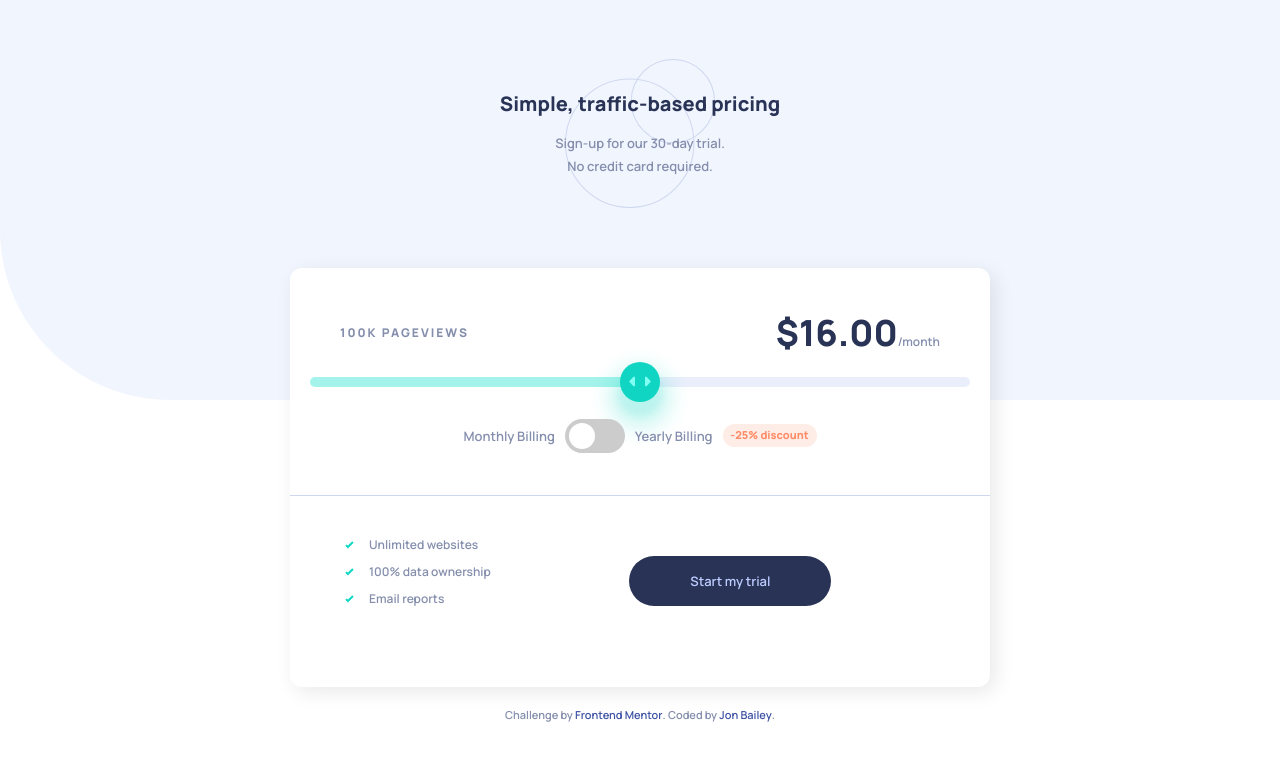
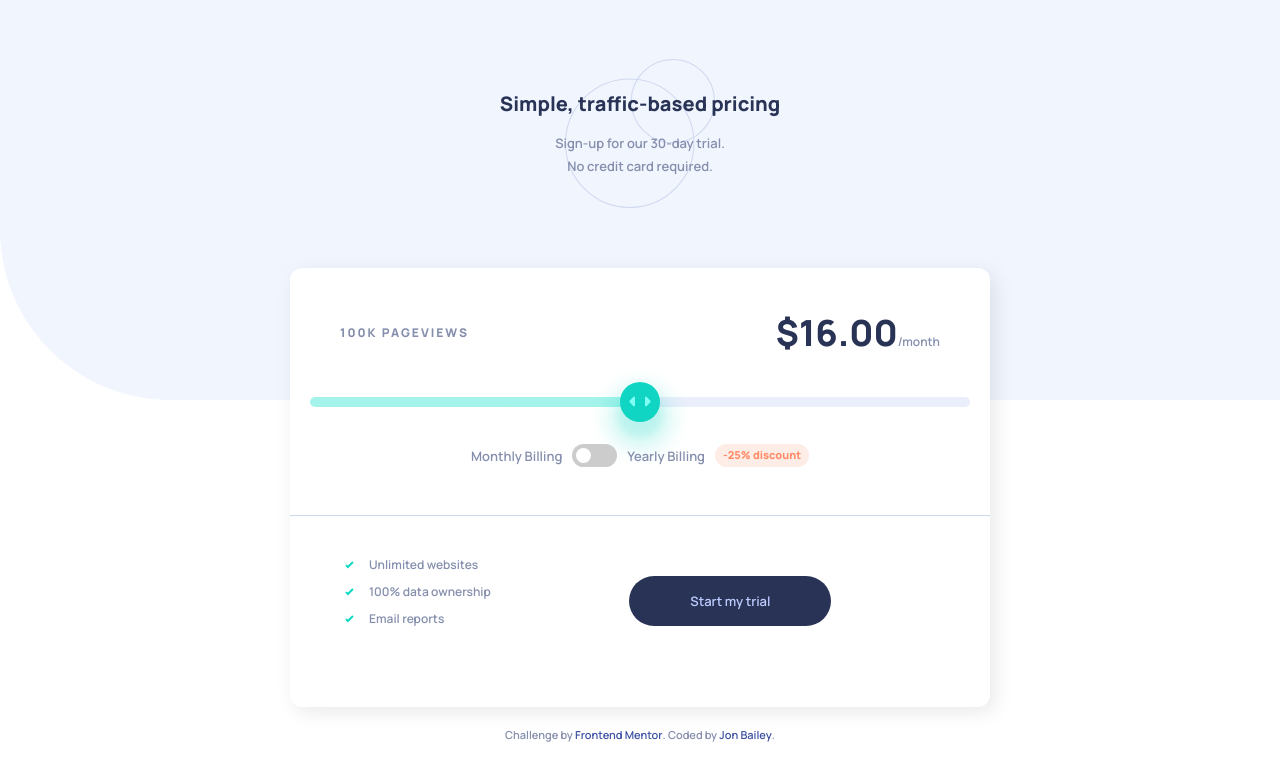
Before and after one commit to Jon-Bailey/pricing-slider, a plain HTML site: page index.html in a window 1280 px wide. Drawn offline with Linux system fonts and the light colour scheme.

Commit message:
toggle styling

```diff
--- a/style.css
+++ b/style.css
@@ -68,7 +68,7 @@ main {
 .top-div {
   display:flex;
   justify-content:center;
-  padding:0px 50px 0px 50px;
+  padding:0px 50px 20px 50px;
   align-items:center;
 }
 
@@ -255,6 +255,9 @@ section {
   padding: 15px 0px;
   font-size: 13px;
   cursor: pointer;
+  color: hsl(226, 100%, 87%);
+  text-decoration: none;
+  font-weight: 600;
 }
 
 #cta-button:hover {
@@ -266,8 +269,8 @@ section {
 .switch {
   position: relative;
   display: inline-block;
-  width: 60px;
-  height: 34px;
+  width: 45px;
+  height: 23px;
 }
 
 .switch input {
@@ -291,8 +294,8 @@ section {
 .toggle:before {
   position: absolute;
   content: "";
-  height: 26px;
-  width: 26px;
+  height: 15px;
+  width: 15px;
   left: 4px;
   bottom: 4px;
   background-color: white;
@@ -301,22 +304,22 @@ section {
 }
 
 input:checked + .toggle {
-  background-color: hsl(223, 50%, 87%);
+  background-color: hsl(174, 77%, 80%);
 }
 
 input:focus + .toggle {
-  box-shadow: 0 0 1px hsl(223, 50%, 87%);
+  box-shadow: 0 0 1px hsl(174, 77%, 80%);
 }
 
 input:checked + .toggle:before {
-  -webkit-transform: translateX(26px);
-  -ms-transform: translateX(26px);
-  transform: translateX(26px);
+  -webkit-transform: translateX(23px);
+  -ms-transform: translateX(23px);
+  transform: translateX(23px);
 }
 
 /* Rounded toggles */
 .toggle.round {
-  border-radius: 34px;
+  border-radius: 25px;
 }
 
 .toggle.round:before {
```
